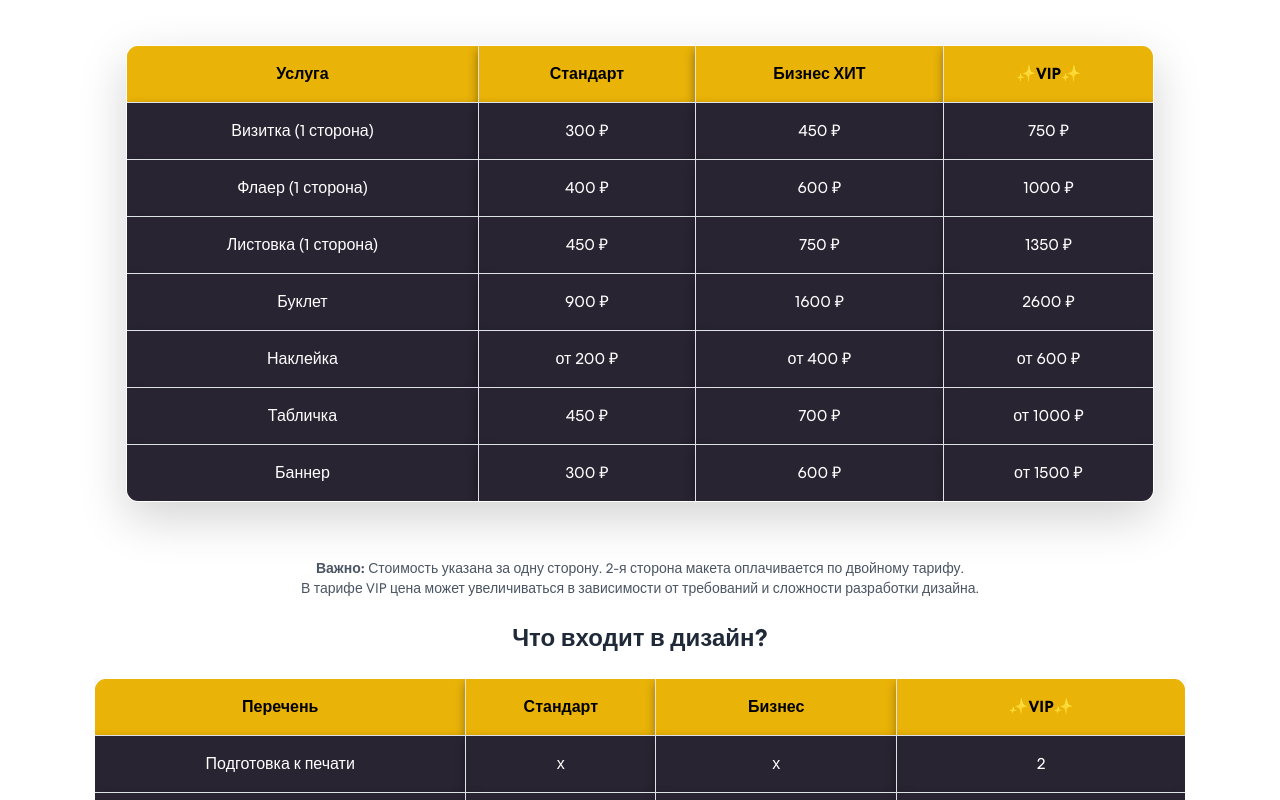
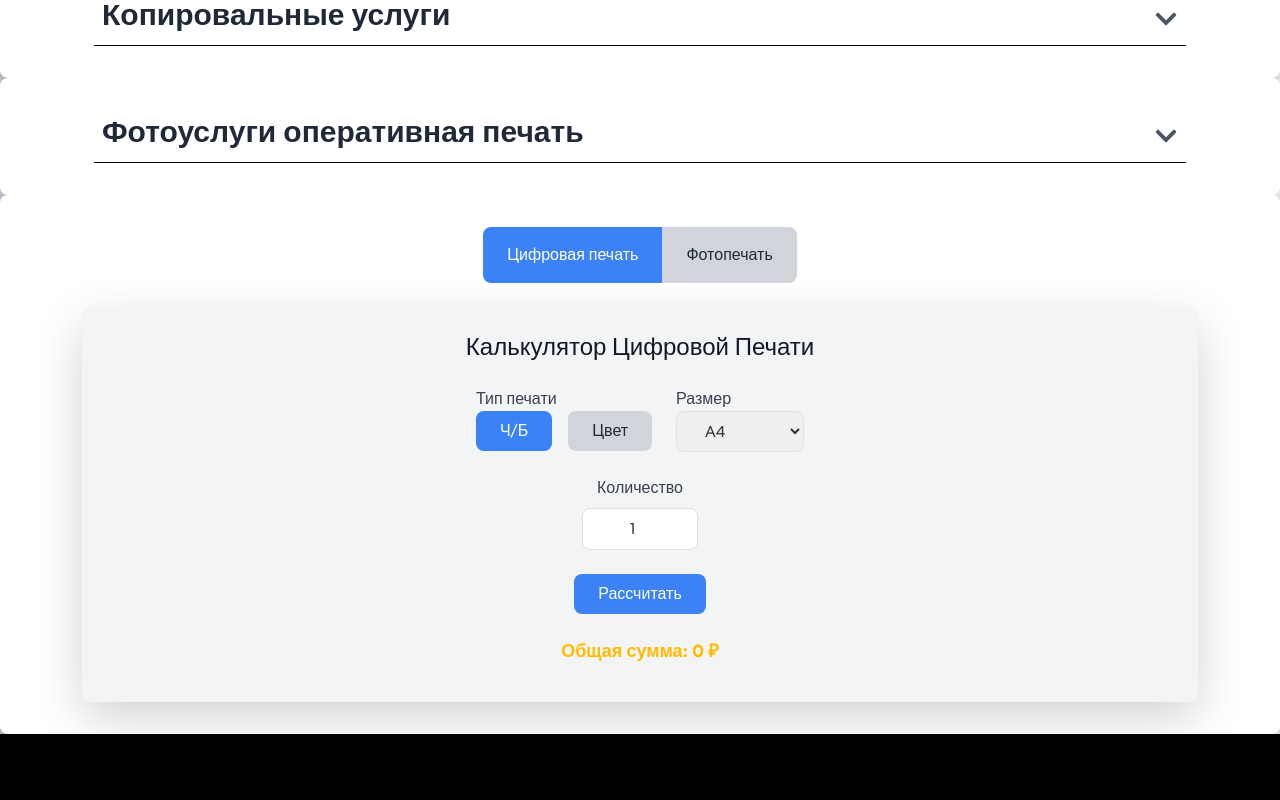
Before and after one commit to VioleGracex/web1, a React (Create React App) app: page / in a window 1280 px wide. Shown: the part 1760-2560 px from the top of the page. Built offline with nearby package versions, Linux system fonts and the light colour scheme; no server answers.

Commit message:
1.94
accordion component + updated price list

```diff
--- /dev/null
+++ b/src/components/Elements/AccordionHeader.jsx
@@ -0,0 +1,33 @@
+import React, { useState } from "react";
+import { FaChevronDown, FaChevronUp } from "react-icons/fa";
+
+const AccordionHeader = ({ title, children }) => {
+  const [isExpanded, setIsExpanded] = useState(false);
+
+  return (
+    <div>
+      <div
+        className="flex justify-between items-center cursor-pointer p-2 py-1  border-b border-black"
+        onClick={() => setIsExpanded(!isExpanded)}
+      >
+        <h1 className="text-2xl md:text-3xl font-bold truncate flex-grow">{title}</h1>
+        {isExpanded ? (
+          <FaChevronUp className="text-gray-600 text-2xl ml-4" />
+        ) : (
+          <FaChevronDown className="text-gray-600 text-2xl ml-4" />
+        )}
+      </div>
+
+      {/* Collapsible Content */}
+      <div
+        className={`transition-max-height duration-500 ease-in-out overflow-hidden ${
+          isExpanded ? "max-h-[1000px]" : "max-h-0"
+        }`}
+      >
+        {children}
+      </div>
+    </div>
+  );
+};
+
+export default AccordionHeader;
--- a/src/components/HomeComponents/PriceList.js
+++ b/src/components/HomeComponents/PriceList.js
@@ -1,5 +1,6 @@
 import { React ,useState } from "react";
-import classNames from "classnames";
+import { FaChevronDown, FaChevronUp } from 'react-icons/fa';
+import AccordionHeader from "../Elements/AccordionHeader";
 
 const commonTableCellStyles = "px-4 py-3 text-white text-center border border-gray-200";
 const commonTableHeaderStyles = "px-4 py-3 bg-yellow-500 text-black text-center border border-gray-200";
@@ -7,20 +8,22 @@ const commonTableHeaderStyles = "px-4 py-3 bg-yellow-500 text-black text-center
 
 export const PriceListDesign = () => {
   return (
-    <section id="price-list" className="p-8 bg-white rounded-lg">
-      <div className="container bg-white mx-auto px-4 py-8 text-gray-800 ">
-        <h1 className="text-3xl font-bold mb-6 text-center">Тарифы на дизайн услуг</h1>
-        <p className="text-center mb-4">Выберите подходящий для вас тариф:</p>
+    <section id="price-list" className="p-8 bg-white rounded-lg shadow-md">
+      <div className="container mx-auto px-4 text-gray-800">
+        {/* Use AccordionHeader component */}
+        <AccordionHeader title="Тарифы на дизайн услуг">
+          {/* Description */}
+          <p className="text-center my-4">Выберите подходящий для вас тариф:</p>
 
-        {/* Design Services */}
-        <div  className="p-8 bg-white rounded-lg">
+          {/* Design Services Table */}
+          <div className="p-4 bg-white rounded-lg">
           <table className="min-w-full bg-white border border-gray-300 shadow-lg">
-            <thead className="bg-white">
+              <thead className="bg-gray-100">
                 <tr>
-                <th className={commonTableHeaderStyles}>Услуга</th>
-                <th className={commonTableHeaderStyles}>Стандарт</th>
-                <th className={commonTableHeaderStyles}>Бизнес ХИТ</th>
-                <th className={commonTableHeaderStyles}>✨VIP✨</th>
+                  <th className="px-4 py-2">Услуга</th>
+                  <th className="px-4 py-2">Стандарт</th>
+                  <th className="px-4 py-2">Бизнес <span className="text-blue-800">*ХИТ*</span></th>
+                  <th className="px-4 py-2">❇️<span className="text-green-700">VIP</span>❇️</th>
                 </tr>
               </thead>
               <tbody>
@@ -34,63 +37,32 @@ export const PriceListDesign = () => {
                   { service: 'Баннер', standard: '300 ₽', business: '600 ₽', vip: 'от 1500 ₽' }
                 ].map((item, index) => (
                   <tr key={index} className="hover:bg-gray-50">
-                  <td className={commonTableCellStyles}>{item.service}</td>
-                  <td className={commonTableCellStyles}>{item.standard}</td>
-                  <td className={commonTableCellStyles}>{item.business}</td>
-                  <td className={commonTableCellStyles}>{item.vip}</td>
+                    <td className="px-4 py-2 border">{item.service}</td>
+                    <td className="px-4 py-2 border">{item.standard}</td>
+                    <td className="px-4 py-2 border">{item.business}</td>
+                    <td className="px-4 py-2 border">{item.vip}</td>
                   </tr>
                 ))}
               </tbody>
             </table>
           </div>
 
+          {/* Additional Info */}
           <p className="text-sm text-gray-600 mt-4">
-          <strong>Важно:</strong> Стоимость указана за одну сторону. 2-я сторона макета оплачивается по двойному тарифу.<br />
+            <strong>Важно:</strong> Стоимость указана за одну сторону. 2-я сторона макета оплачивается по двойному тарифу.
+            <br />
             В тарифе VIP цена может увеличиваться в зависимости от требований и сложности разработки дизайна.
           </p>
-
-        {/* Additional Info */}
-        <h2 className="text-2xl font-semibold my-6 text-center">Что входит в дизайн?</h2>
-        <div className="overflow-x-auto">
-          <table className="min-w-full bg-white border border-gray-300 shadow-lg">
-            <thead className="bg-gray-100">
-              <tr>
-                <th className={commonTableHeaderStyles}>Перечень</th>
-                <th className={commonTableHeaderStyles}>Стандарт</th>
-                <th className={commonTableHeaderStyles}>Бизнес</th>
-                <th className={commonTableHeaderStyles}>✨VIP✨</th>
-              </tr>
-            </thead>
-            <tbody>
-              {[
-                { service: 'Подготовка к печати', standard: 'х', business: 'х', vip: '2' },
-                { service: 'Логотип клиента (в виде изображения или вектора)', standard: 'х', business: 'х', vip: '2' },
-                { service: 'Фото для добавления', standard: '1', business: '1', vip: '2' },
-                { service: 'Фон всего дизайна', standard: 'Однотонный', business: 'Градиент или простой рисунок', vip: 'Градиент, текстура или изображение' },
-                { service: 'Кол-во бесплатных правок дизайна', standard: '2', business: '3', vip: '4' },
-                { service: 'Полное переделывание', standard: 'х', business: '1', vip: '2' },
-                { service: 'Формат выдачи макета', standard: 'PDF, имена шрифтов', business: 'PDF, имена шрифтов', vip: 'PDF, имена шрифтов, EPS/CDR, мокап' },
-                { service: 'Срок выполнения до согласования', standard: 'от 1 до 3 дней', business: 'от 2 до 3 дней', vip: 'от 3 дней' }
-              ].map((item, index) => (
-                <tr key={index} className="hover:bg-gray-50">
-                  <td className={commonTableCellStyles}>{item.service}</td>
-                  <td className={commonTableCellStyles}>{item.standard}</td>
-                  <td className={commonTableCellStyles}>{item.business}</td>
-                  <td className={commonTableCellStyles}>{item.vip}</td>
-                </tr>
-              ))}
-            </tbody>
-          </table>
-        </div>
+        </AccordionHeader>
       </div>
     </section>
   );
 };
 
 
+export const PriceListCopy = () => {
+  const [isExpanded, setIsExpanded] = useState(false); // State for accordion toggle
 
-export const PriceListCopy = () => {
-  // Data for the tables
   const printServices = [
     {
       format: 'A4',
@@ -120,9 +92,10 @@ export const PriceListCopy = () => {
   ];
 
   return (
-    <section id="price-list" className="p-8 bg-white rounded-lg">
-      <div className="container mx-auto max-w-screen-xl">
-        <h2 className="text-center text-4xl mb-6 text-yellow-500">КОПИРОВАНИЕ Услуги</h2>
+    <section id="price-list" className="p-8 bg-white rounded-lg shadow-md">
+      <div className="container mx-auto px-4  text-gray-800">
+
+      <AccordionHeader title= "Копировальные услуги">
 
           {/* Printing Services Table */}
           <div className="printing-services mb-10 p-6 rounded-lg shadow-lg">
@@ -131,28 +104,28 @@ export const PriceListCopy = () => {
               <table className="w-full table-auto border-separate rounded-lg overflow-hidden shadow-lg">
                 <thead>
                   <tr>
-                  <th className={commonTableHeaderStyles}>Формат</th>
-                  <th className={commonTableHeaderStyles}>Тип/Кол-во</th>
-                  <th className={commonTableHeaderStyles}>От 1</th>
-                  <th className={commonTableHeaderStyles}>От 2</th>
-                  <th className={commonTableHeaderStyles}>От 10</th>
-                  <th className={commonTableHeaderStyles}>От 50</th>
-                  <th className={commonTableHeaderStyles}>От 100</th>
-                  <th className={commonTableHeaderStyles}>От 200</th>
+                    <th className="commonTableHeaderStyles">Формат</th>
+                    <th className="commonTableHeaderStyles">Тип/Кол-во</th>
+                    <th className="commonTableHeaderStyles">От 1</th>
+                    <th className="commonTableHeaderStyles">От 2</th>
+                    <th className="commonTableHeaderStyles">От 10</th>
+                    <th className="commonTableHeaderStyles">От 50</th>
+                    <th className="commonTableHeaderStyles">От 100</th>
+                    <th className="commonTableHeaderStyles">От 200</th>
                   </tr>
                 </thead>
                 <tbody>
                   {printServices.map((service) =>
                     service.services.map((row, index) => (
-                    <tr key={`${service.format}-${index}`} className="hover:bg-gray-700 hover:text-yellow-500">
+                      <tr key={`${service.format}-${index}`} className="hover:bg-gray-50">
                         {index === 0 && (
-                        <td rowSpan={service.services.length} className={commonTableCellStyles}>
+                          <td rowSpan={service.services.length} className="px-4 py-2 border text-center">
                             {service.format}
                           </td>
                         )}
-                      <td className={commonTableCellStyles}>{row.type}</td>
+                        <td className="px-4 py-2 border">{row.type}</td>
                         {row.prices.map((price, priceIndex) => (
-                        <td key={priceIndex} className={commonTableCellStyles}>
+                          <td key={priceIndex} className="px-4 py-2 border">
                             {price}
                           </td>
                         ))}
@@ -171,21 +144,21 @@ export const PriceListCopy = () => {
               <table className="w-full table-auto border-separate rounded-lg overflow-hidden shadow-lg">
                 <thead>
                   <tr>
-                  <th className={commonTableHeaderStyles}>Услуга</th>
-                  <th className={commonTableHeaderStyles}>A4 (ч/б)</th>
-                  <th className={commonTableHeaderStyles}>A4 (цветная)</th>
-                  <th className={commonTableHeaderStyles}>A3 (ч/б)</th>
-                  <th className={commonTableHeaderStyles}>A3 (цветная)</th>
-                  <th className={commonTableHeaderStyles}>Сканирование (300 dpi)</th>
-                  <th className={commonTableHeaderStyles}>Сканирование (600 dpi)</th>
+                    <th className="commonTableHeaderStyles">Услуга</th>
+                    <th className="commonTableHeaderStyles">A4 (ч/б)</th>
+                    <th className="commonTableHeaderStyles">A4 (цветная)</th>
+                    <th className="commonTableHeaderStyles">A3 (ч/б)</th>
+                    <th className="commonTableHeaderStyles">A3 (цветная)</th>
+                    <th className="commonTableHeaderStyles">Сканирование (300 dpi)</th>
+                    <th className="commonTableHeaderStyles">Сканирование (600 dpi)</th>
                   </tr>
                 </thead>
                 <tbody>
                   {additionalServices.map((row, index) => (
-                  <tr key={index} className="hover:bg-gray-700 hover:text-yellow-500">
-                    <td className={commonTableCellStyles}>{row.service}</td>
+                    <tr key={index} className="hover:bg-gray-50">
+                      <td className="px-4 py-2 border">{row.service}</td>
                       {row.prices.map((price, priceIndex) => (
-                      <td key={priceIndex} className={commonTableCellStyles}>
+                        <td key={priceIndex} className="px-4 py-2 border">
                           {price}
                         </td>
                       ))}
@@ -202,177 +175,79 @@ export const PriceListCopy = () => {
             <p>* Цена за ксерокопирование включает стоимость размещения документа, его сканирования и печати.</p>
             <p>* Каждое размещение документа считается как одна копия, дополнительные копии оплачиваются по цене печати.</p>
           </div>
+
+      </AccordionHeader>
+      </div>
+    </section>
+  );
+};
+export const PriceListPhoto = () => {
+
+  // Data for the tables
+  const expressPrintServices = [
+    {
+      service: '10х15 (170-230) гр.',
+      price1: '28 ₽ ',
+      price10: '24 ₽ ',
+      price50: '20 ₽ '
+    },
+    {
+      service: 'А5 230 гр.',
+      price1: '43 ₽ ',
+      price10: '41 ₽ ',
+      price50: '40 ₽'
+    },
+    {
+      service: 'А4 108-115 гр.',
+      price1: '80 ₽',
+      price10: '78 ₽ ',
+      price50: '75 ₽'
+    },
+    {
+      service: 'А4 230 гр.',
+      price1: '100 ₽ ',
+      price10: '95 ₽ ',
+      price50: '92 ₽ '
+    },
+  ];
+
+
+  const additionalServices = [
+    { service: 'Цветокоррекция/улучшение фото/удаление фона', price: '30-50 ₽ за 1 фото' },
+  ];
+
+  return (
+    <section id="price-list-photo" className="p-8 bg-white rounded-lg">
+      <div className="container mx-auto px-4 text-gray-800">
+          <AccordionHeader title="Фотоуслуги оперативная печать">
+              <div className="p-4">
+                <table className="w-full table-auto border-separate rounded-lg shadow-lg">
+                  <thead>
+                    <tr>
+                      <th className={commonTableHeaderStyles}>Услуга</th>
+                      <th className={commonTableHeaderStyles}>От 1</th>
+                      <th className={commonTableHeaderStyles}>От 10</th>
+                      <th className={commonTableHeaderStyles}>От 50</th>
+                    </tr>
+                  </thead>
+                  <tbody>
+                    {expressPrintServices.map((service, index) => (
+                      <tr key={index} className="hover:bg-gray-700 hover:text-yellow-500">
+                        <td className={commonTableCellStyles}>{service.service}</td>
+                        <td className={commonTableCellStyles}>{service.price1}</td>
+                        <td className={commonTableCellStyles}>{service.price10}</td>
+                        <td className={commonTableCellStyles}>{service.price50}</td>
+                      </tr>
+                    ))}
+                  </tbody>
+                </table>
+              </div>
+          </AccordionHeader>
       </div>
     </section>
   );
 };
 
-
-export const PriceListPhoto = () => {
-  // Data for the tables
-  const expressPrintServices = [
-    {
-      size: '10*15 170-200 гр.',
-      quantities: [
-        { qty: 'от 50', price: '19 ₽' },
-        { qty: 'от 80', price: '18 ₽' },
-        { qty: 'от 100', price: '17 ₽' },
-      ],
-    },
-    {
-      size: 'А5 230 гр.',
-      quantities: [
-        { qty: 'от 50/от 80', price: '37/34 ₽' },
-      ],
-    },
-    {
-      size: 'А4 108-115 гр.',
-      quantities: [
-        { qty: 'от 50/от 80', price: '60/50 ₽' },
-      ],
-    },
-    {
-      size: 'А4 230 гр.',
-      quantities: [
-        { qty: 'от 50/от 80', price: '80/75 ₽' },
-      ],
-    },
-  ];
-
-  const nextDayServices = [
-    {
-      size: '10*15 170-200 гр.',
-      quantities: [
-        { qty: 'от 1', price: '28 ₽' },
-        { qty: 'от 10', price: '24 ₽' },
-        { qty: 'от 50', price: '20 ₽' },
-      ],
-    },
-    {
-      size: 'А5 230 гр.',
-      quantities: [
-        { qty: 'от 1/от 10', price: '43/40 ₽' },
-      ],
-    },
-    {
-      size: 'А4 108-115 гр.',
-      quantities: [
-        { qty: 'от 1/от 10', price: '80/75 ₽' },
-      ],
-    },
-    {
-      size: 'А4 230 гр.',
-      quantities: [
-        { qty: 'от 1/от 10', price: '100/95 ₽' },
-      ],
-    },
-  ];
-
-  const additionalServices = [
-    {
-      service: 'Цветокоррекция/улучшение фото/удаление фона',
-      price: '30-50 ₽ за 1 фото',
-    },
-  ];
-
-  return (
-    <section id="price-list-photo" className="p-8 bg-white rounded-lg">
-      <div className="container mx-auto max-w-screen-xl">
-        <h2 className="text-center text-4xl mb-6 text-yellow-500">Фотоуслуги</h2>
-
-        {/* Express Print Table */}
-        <div className="express-print-services mb-10 p-6 rounded-lg shadow-lg">
-          <h3 className="text-center text-2xl mb-4 text-gray-900">Оперативная печать</h3>
-          <div className="overflow-x-auto">
-            <table className="w-full table-auto border-separate rounded-lg overflow-hidden shadow-lg">
-              <thead>
-                <tr>
-                  <th className={commonTableHeaderStyles}>Размер</th>
-                  <th className={commonTableHeaderStyles}>Кол-во</th>
-                  <th className={commonTableHeaderStyles}>Цена</th>
-                </tr>
-              </thead>
-              <tbody>
-                {expressPrintServices.map((service) =>
-                  service.quantities.map((row, index) => (
-                    <tr key={index} className="hover:bg-gray-700 hover:text-yellow-500">
-                      {index === 0 && (
-                        <td rowSpan={service.quantities.length} className={commonTableCellStyles}>
-                          {service.size}
-                        </td>
-                      )}
-                      <td className={commonTableCellStyles}>{row.qty}</td>
-                      <td className={commonTableCellStyles}>{row.price}</td>
-                    </tr>
-                  ))
-                )}
-              </tbody>
-            </table>
-          </div>
-        </div>
-
-        {/* Ready by Next Day Table */}
-        <div className="next-day-services mb-10 p-6 rounded-lg shadow-lg">
-          <h3 className="text-center text-2xl mb-4 text-gray-900">Готовность на следующий день</h3>
-          <div className="overflow-x-auto">
-            <table className="w-full table-auto border-separate rounded-lg overflow-hidden shadow-lg">
-              <thead>
-                <tr>
-                  <th className={commonTableHeaderStyles}>Размер</th>
-                  <th className={commonTableHeaderStyles}>Кол-во</th>
-                  <th className={commonTableHeaderStyles}>Цена</th>
-                </tr>
-              </thead>
-              <tbody>
-                {nextDayServices.map((service) =>
-                  service.quantities.map((row, index) => (
-                    <tr key={index} className="hover:bg-gray-700 hover:text-yellow-500">
-                      {index === 0 && (
-                        <td rowSpan={service.quantities.length} className={commonTableCellStyles}>
-                          {service.size}
-                        </td>
-                      )}
-                      <td className={commonTableCellStyles}>{row.qty}</td>
-                      <td className={commonTableCellStyles}>{row.price}</td>
-                    </tr>
-                  ))
-                )}
-              </tbody>
-            </table>
-          </div>
-        </div>
-
-        {/* Additional Services Table */}
-        <div className="additional-services mb-10 p-6 rounded-lg shadow-lg">
-          <h3 className="text-center text-2xl mb-4 text-gray-900">Дополнительные услуги</h3>
-          <div className="overflow-x-auto">
-            <table className="w-full table-auto border-separate rounded-lg overflow-hidden shadow-lg">
-              <thead>
-                <tr>
-                  <th className={commonTableHeaderStyles}>Услуга</th>
-                  <th className={commonTableHeaderStyles}>Цена</th>
-                </tr>
-              </thead>
-              <tbody>
-                {additionalServices.map((row, index) => (
-                  <tr key={index} className="hover:bg-gray-700 hover:text-yellow-500">
-                    <td className={commonTableCellStyles}>{row.service}</td>
-                    <td className={commonTableCellStyles}>{row.price}</td>
-                  </tr>
-                ))}
-              </tbody>
-            </table>
-          </div>
-        </div>
-
-        {/* Note */}
-        <div className="text-gray-700 text-sm mt-4">
-          <p>* Цены могут изменяться в зависимости от тиража и других условий.</p>
-        </div>
-      </div>
-    </section>
-  );
-};
 
 
 export const PriceCalculator = () => {
```
Lines whose indentation alone changed are shown as unchanged.
